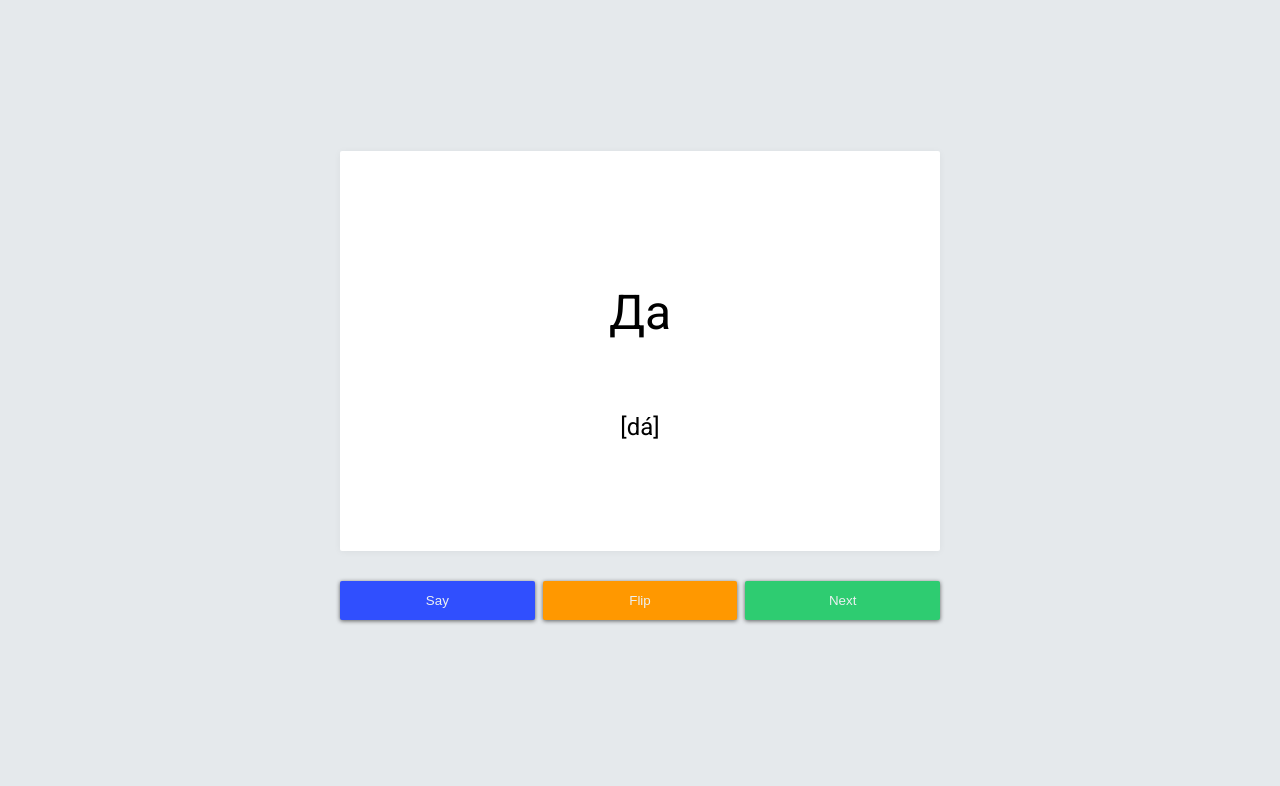
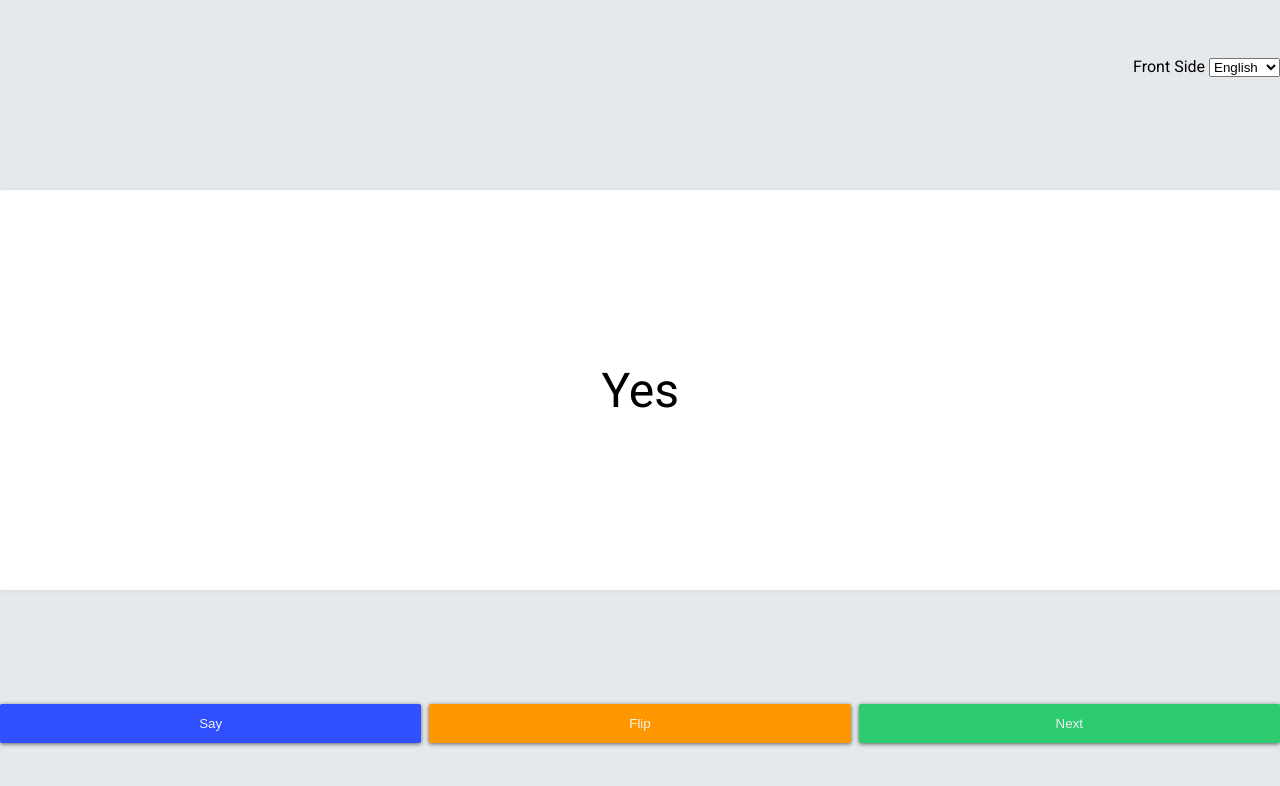
Before and after one commit to dankreiger/russian-flashcards, a React (Create React App) app: page / in a window 1280 px wide. Shown: the top 786 px of the page. Built offline with nearby package versions, Linux system fonts and the light colour scheme.

Commit message:
Add features to make it more useful

```diff
--- a/src/components/App/App.css
+++ b/src/components/App/App.css
@@ -3,9 +3,9 @@
   display: -ms-flexbox;
   display: flex;
   height: 100vh;
-  -webkit-box-pack: center;
-      -ms-flex-pack: center;
-          justify-content: center;
+  -webkit-box-pack: space-around;
+      -ms-flex-pack: space-around;
+          justify-content: space-around;
   -webkit-box-align: center;
       -ms-flex-align: center;
           align-items: center;
@@ -14,3 +14,8 @@
       -ms-flex-direction: column;
           flex-direction: column;
 }
+
+.starting-language-menu {
+  -ms-flex-item-align: flex-end;
+    align-self: flex-end;
+}
--- a/src/components/App/App.js
+++ b/src/components/App/App.js
@@ -8,7 +8,7 @@ import './App.css';
 class App extends Component {
   constructor() {
     super();
-    this.state = { flipped: false, card: 0 };
+    this.state = { flipped: true, card: 0, currentLang: "English" };
   }
 
   flipCard = () => {
@@ -16,7 +16,7 @@ class App extends Component {
   }
 
   nextCard = () => {
-    this.setState({flipped: false, card: this.state.card === vocabulary.length - 1 ? 0 : this.state.card + 1});
+    this.setState({flipped: this.state.currentLang === "English", card: this.state.card === vocabulary.length - 1 ? 0 : this.state.card + 1});
   }
 
   sayWord = () => {
@@ -31,6 +31,13 @@ class App extends Component {
 
     return (
       <div className="App">
+        <div className="starting-language-menu">
+          <label>Front Side </label>
+          <select onChange={e => this.setState({currentLang: e.target.value, flipped: e.target.value === "English"})}>
+            <option>English</option>
+            <option>Russian</option>
+          </select>
+        </div>
         <Flashcard card={card} flipCard={this.flipCard} flipped={flipped} />
         <Buttons sayWord={this.sayWord} flipCard={this.flipCard} nextCard={this.nextCard}/>
       </div>
--- a/src/components/Back/Back.js
+++ b/src/components/Back/Back.js
@@ -5,7 +5,6 @@ const Back = ({card, flipped}) => {
   return (
     <div className={classNames('back', {hidden: !flipped})}>
       <p className='lead'>{card.translation}</p>
-      <p className='phonetic'>{card.phonetic}</p>
     </div>
   )
 }
--- a/src/components/Buttons/Buttons.css
+++ b/src/components/Buttons/Buttons.css
@@ -1,7 +1,7 @@
 .flex-buttons {
   display: flex;
   width: 100%;
-  max-width: 600px;
+  /*max-width: 600px;*/
   justify-content: space-around;
 }
 
@@ -10,7 +10,7 @@
   flex: 1 1 100%;
   cursor: pointer;
   position: relative;
-  margin: 30px auto;
+  /*margin: 30px auto;*/
   margin-right: 0.5rem;
   padding: 0;
   border-width: 0;
--- a/src/components/Flashcard/Flashcard.css
+++ b/src/components/Flashcard/Flashcard.css
@@ -3,7 +3,7 @@
   cursor: pointer;
   width: 100%;
   border-radius: 2px;
-  max-width: 600px;
+  /*max-width: 600px;*/
   height: 100%;
   max-height: 400px;
   font-size: 1.5em;
@@ -46,6 +46,8 @@
 
 .Flashcard .lead {
   font-size: 2em;
+  margin-top: 0;
+  margin-bottom: 0;
 }
 
 .Flashcard.flipped {
```
